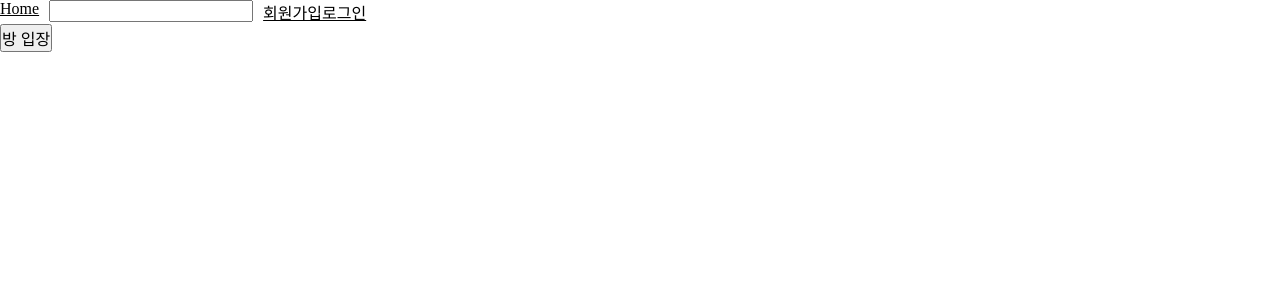
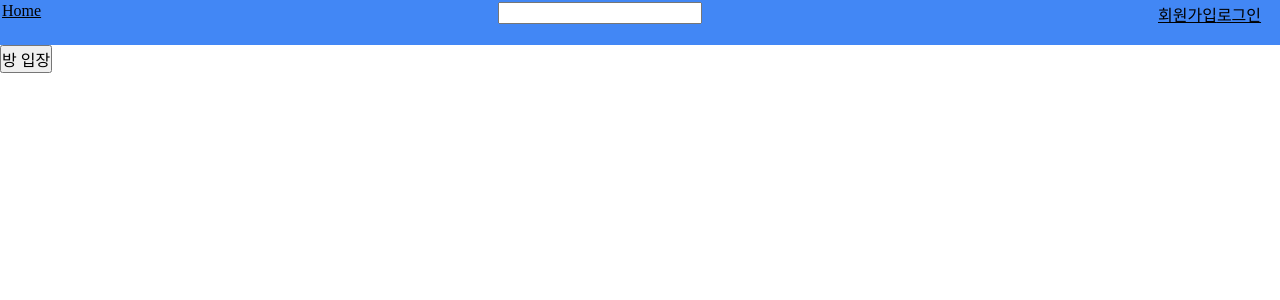
Before and after one commit to OhHyerin/WE-TNESS, a React (Create React App) app in the folder frontend/: page / in a window 1280 px wide. Shown: the top 300 px of the page. Built offline with nearby package versions, Linux system fonts and the light colour scheme.

Commit message:
feat : 네비게이션바 임시 디자인 입력

```diff
--- a/frontend/src/components/common/NavBar.jsx
+++ b/frontend/src/components/common/NavBar.jsx
@@ -6,12 +6,19 @@ import AccountMenu from './Dropdown';
 
 const Nav = styled.div`
   display: flex;
+  justify-content: space-between;
+  height: 45px;
+  padding: 2px;
   gap: 10px;
+  background: var(--primary-color);
+`;
+
+const LoginMenu = styled.div`
+  width: 120px;
 `;
 
 export default function NavBar() {
   const isAuthenticated = useSelector(state => state.user.isAuthenticated);
-  const userNickname = useSelector(state => state.user.nickname);
 
   return (
     <Nav>
@@ -19,15 +26,14 @@ export default function NavBar() {
       <SearchForm></SearchForm>
       <div>
         {isAuthenticated ? (
-          <div>
-            <Link to={`/history/${userNickname}`}>내 운동 현황</Link>
+          <LoginMenu>
             <AccountMenu />
-          </div>
+          </LoginMenu>
         ) : (
-          <div>
+          <LoginMenu>
             <Link to="/signup">회원가입</Link>
             <Link to="/login">로그인</Link>
-          </div>
+          </LoginMenu>
         )}
       </div>
     </Nav>
```
